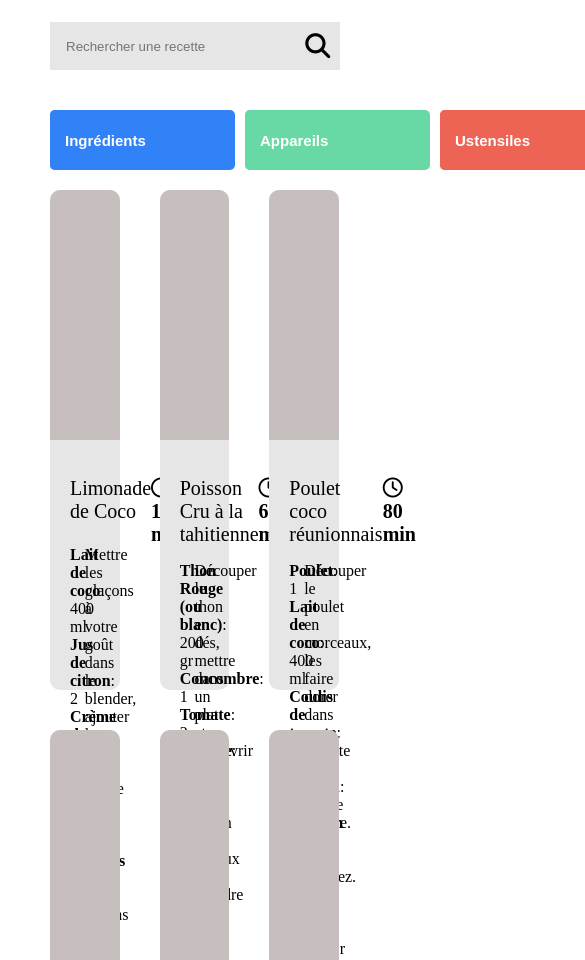
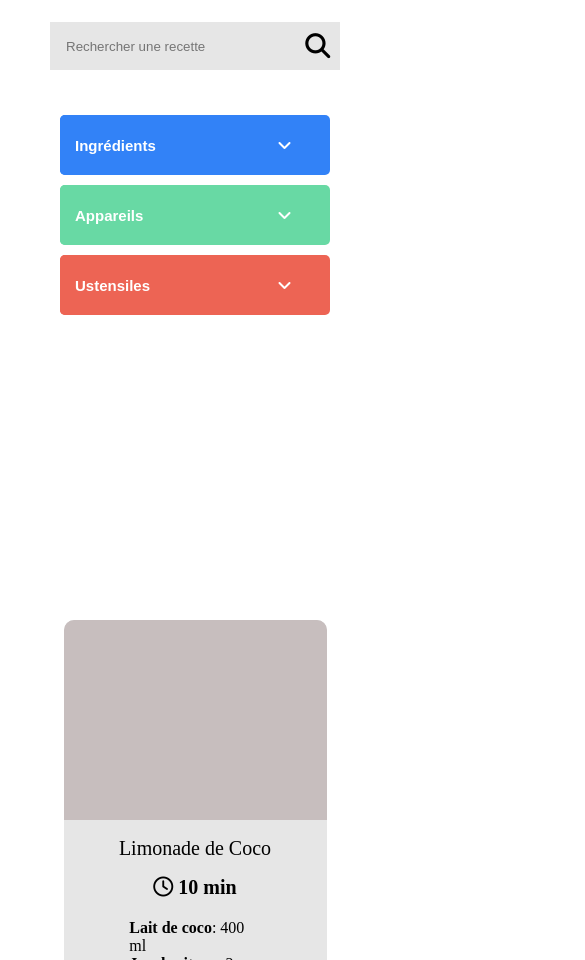
Before and after one commit to KevinGaborel/Les-petits-plats, a plain HTML site: page index.html in a window 390 px wide. Shown: the part 140-1100 px from the top of the page, 585 px wide, since content can reach past the window. Drawn offline with Linux system fonts and the light colour scheme.

Commit message:
add responsive and change const variable name

```diff
--- a/css/index.css
+++ b/css/index.css
@@ -201,3 +201,61 @@ form{
     width: 50%;
     margin: 0;
 }
+
+@media screen and (max-width: 1360px) {
+    .article-recipe{
+        width: calc(100% / 2 - 27px);
+    }
+}
+
+@media screen and (max-width: 900px) {
+    form{
+        margin-bottom: 300px;
+    }
+    .tags-selected{
+        flex-wrap: wrap;
+    }
+    .search-filtres{
+        flex-direction: column;
+        position: static;
+    }
+    .ingredients-container, .appareils-container, .ustensiles-container {
+        margin: 5px 10px;
+    }
+    #ingredients, #appareils, #ustensiles{
+        width: calc(90% - 16px);
+    }
+    .list-tags{
+        width: calc(100% - 15px);
+    }
+    .tag{
+        width: calc(45% - 9px);
+    }
+    .content{
+        justify-content: center;
+    }
+    .factice-img{
+        min-height: 200px;
+    }
+    .article-recipe{
+        width: calc(100% - 27px);
+        height: auto;
+        padding-bottom: 20px;
+    }
+    .article-describe{
+        padding: 0;
+    }
+    .article-title{
+        flex-direction: column;
+        align-items: center;
+        text-align: center;
+    }
+    .footer-card{
+        flex-direction: column;
+        align-items: center;
+    }
+    .footer-card > ul{
+        margin: 20px 0 30px 0;
+    }
+
+}
--- a/js/index.js
+++ b/js/index.js
@@ -44,26 +44,26 @@ function principalResearch(e, data){
 
             //si la recette passe le premier test
             let recipeIsValide;
-            const researchName = recipe.name.toLowerCase().includes(entryUser) && recipe;
+            const researchByName = recipe.name.toLowerCase().includes(entryUser) && recipe;
 
-            if (researchName){
+            if (researchByName){
                 recipeIsValide = true;
             }else{
-                const researchDescription = recipe.description.toLowerCase().includes(entryUser) && recipe;
+                const researchByDescription = recipe.description.toLowerCase().includes(entryUser) && recipe;
 
-                if (researchDescription){
+                if (researchByDescription){
                     recipeIsValide = true;
 
                 }else{
-                    let researchIngredient;
+                    let researchByIngredient;
                     for (let ingredients of recipe.ingredients){
                         const ingredientLow = ingredients.ingredient.toLowerCase();
                         if (ingredientLow.includes(entryUser)){
-                            researchIngredient = recipe;
+                            researchByIngredient = recipe;
                         }
                     }
 
-                    if (typeof researchIngredient === 'object'){
+                    if (typeof researchByIngredient === 'object'){
                         recipeIsValide = true;
                     }
                 }
```
Also changed, not shown: 1 other file.
